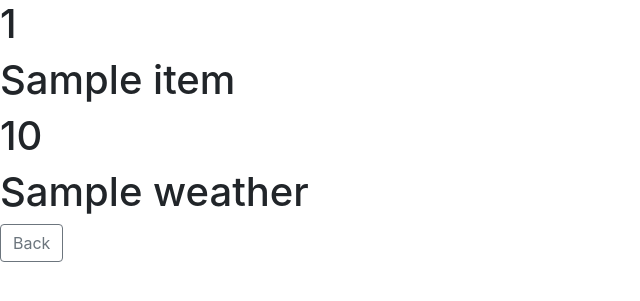
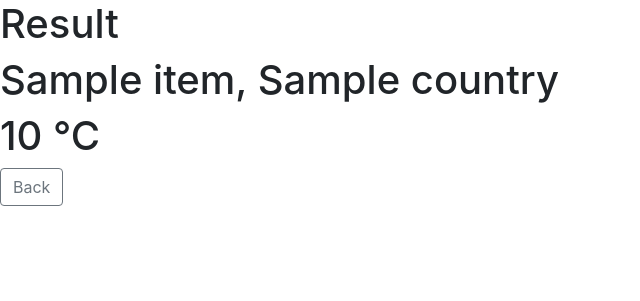
Before and after one commit to camilleb03/weather-app, a Flask app: page /1 in a window 1280 px wide. Shown: the top 301 px of the page, without its empty margins (0-640 px from the left). Run offline with Flask 2, Linux system fonts and the light colour scheme; a database or web service that is not in the repository returns one stand-in record (values such as "Sample title"); data that the repository does not hold is empty; some libraries are stand-ins or nearby versions.

Commit message:
get temperature in celcius

```diff
--- a/app/api.py
+++ b/app/api.py
@@ -6,7 +6,7 @@ BASE_URL = "http://api.openweathermap.org/data/2.5/weather"
 
 def get_weather_by_city(city='London'):
     try:
-        res = requests.get(url=BASE_URL, params=dict(q=city, APPID=API_KEY))
+        res = requests.get(url=BASE_URL, params=dict(q=city, units="metric", APPID=API_KEY))
         res.raise_for_status()
     except requests.exceptions.HTTPError as errh:
         print ("Http Error:",errh)
--- a/app/templates/weather/result.html
+++ b/app/templates/weather/result.html
@@ -1,12 +1,11 @@
 {% extends 'base.html' %}
 {% block header %}
-  <h1>{% block title %}{{ city_name }}{% endblock %}</h1>
+    <h1>{% block title %}Result{% endblock %}</h1>
 {% endblock %}
 {% block content %}
     {% if data %}
-    <h1>{{ data }}</h1>
-    <h1>{{ data['main']['temp'] }}</h1>
-    <h1>{{ data['weather'] }}</h1>
+    <h1>{{ data['name'] }}, {{ data['sys']['country'] }}</h1>
+    <h1>{{ data['main']['temp'] }} °C</h1>
     {% endif %}
     <a href="{{ url_for('search') }}"><button type="button" class="btn btn-outline-secondary">Back</button></a>
 {% endblock %}
```
